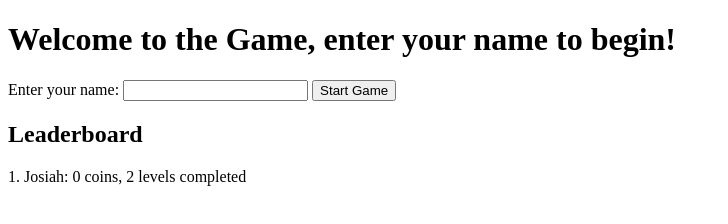
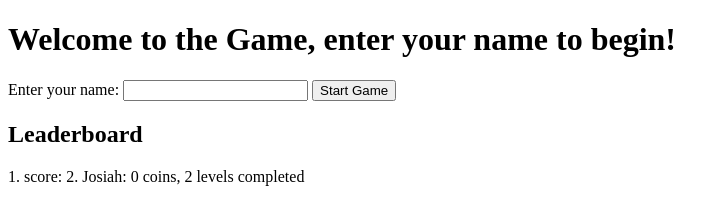
Before and after one commit to SiahBatterson/SiahBatterson.github.io, a website: page index.html in a window 1280 px wide. Shown: the whole page, without its empty margins (0-728 px from the left). Drawn offline with Linux system fonts and the light colour scheme.

Commit message:
added a score

```diff
--- a/index.html
+++ b/index.html
@@ -47,9 +47,9 @@
           leaderboard.innerHTML = sortedData
             .map(
               (entry, index) =>
-                `<p>${index + 1}. ${entry.name}: ${entry.coins} coins, ${
-                  entry.levels
-                } levels completed</p>`
+                `<p>${index + 1}. score: ${entry.coins + entry.levels}. ${
+                  entry.name
+                }: ${entry.coins} coins, ${entry.levels} levels completed</p>`
             )
             .join("");
         } catch (error) {
```
